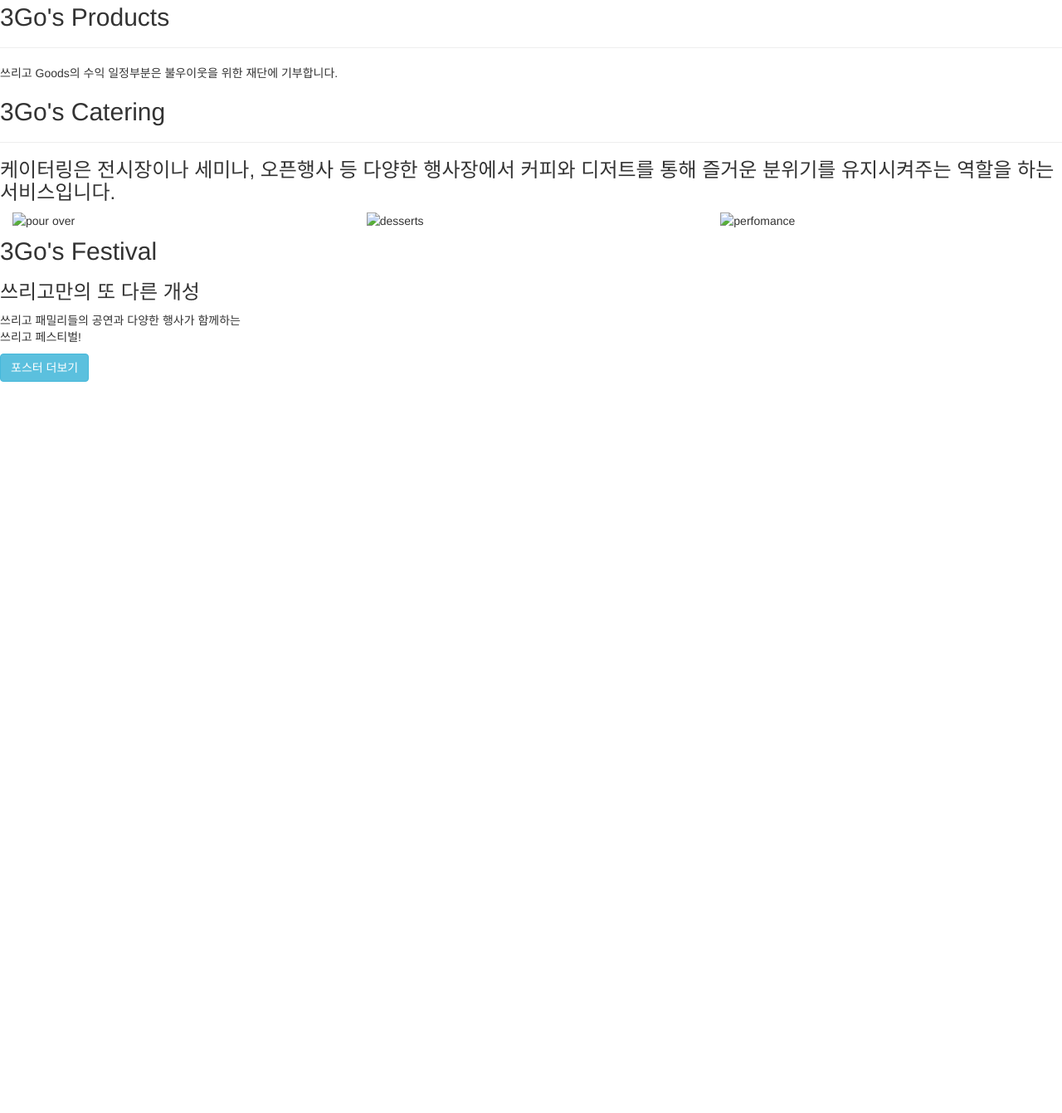
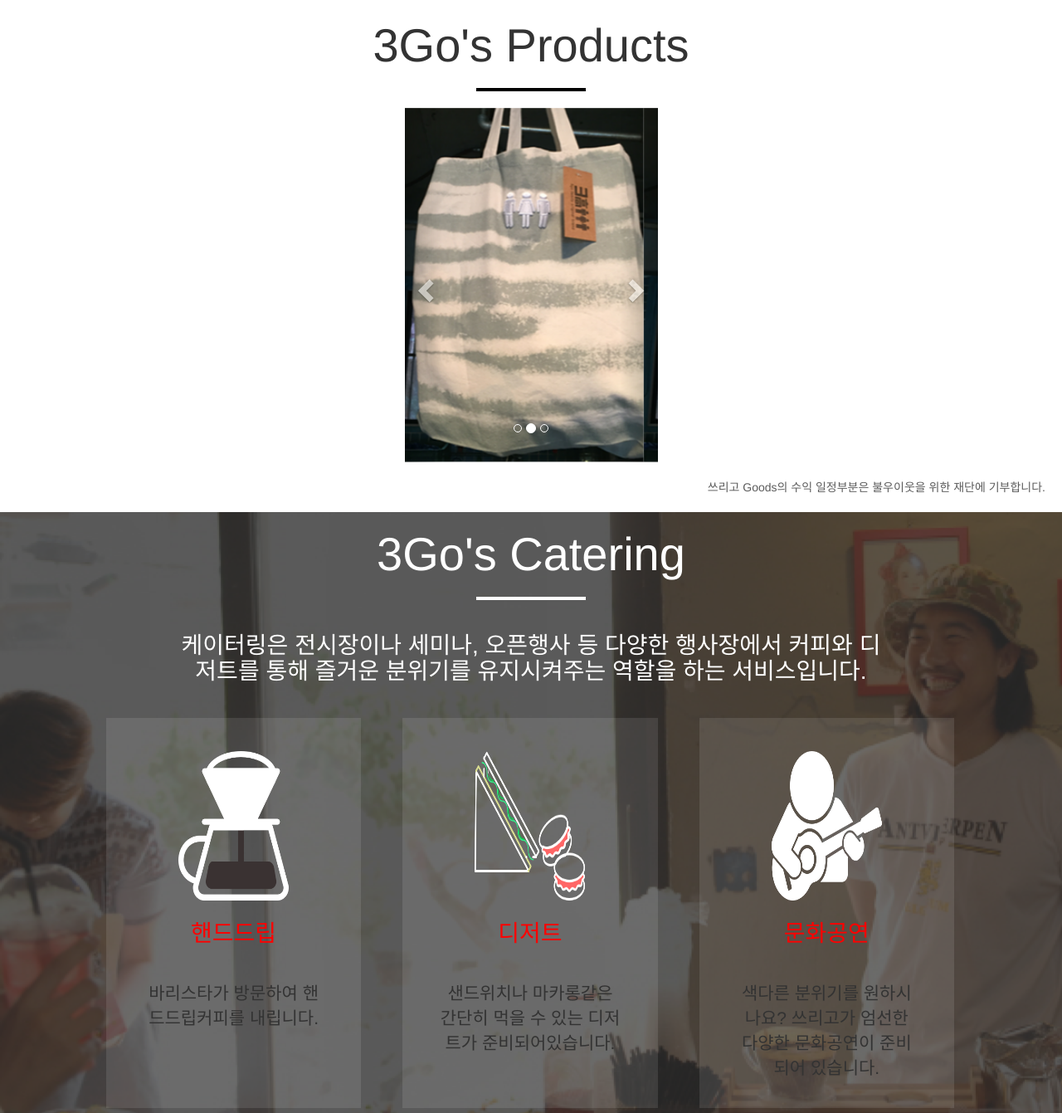
Before and after one commit to gilbc890/3go-cafe, a plain HTML site: page index.html in a window 1280 px wide. Shown: the part 2798-4139 px from the top of the page at 83% size. Before the commit the page ends 3298 px from the top, so only its background shows below. Drawn offline with nearby package versions, Linux system fonts and the light colour scheme.

Commit message:
April 6 18, finished catering

```diff
--- a/css/style.css
+++ b/css/style.css
@@ -185,3 +185,98 @@ header{
   padding:3%;
   text-align: center;
 }
+/* Products */
+.products_wrap>h1{
+  text-align: center;
+  font-size: 4em;
+  padding-top:20px;
+  font-weight:300;
+}
+.products_wrap>hr{
+  width:10%;
+  border:2px solid #000;
+}
+
+/* Carousel */
+.carousel{
+  width:50%;
+  margin:auto;
+}
+.item>img{
+  width:100%;
+}
+/* Products text */
+.info_text{
+  opacity:0.8;
+  margin:20px;
+  text-align: right;
+}
+
+/* Catering */
+.catering_wrap{
+  background: url("../img/catering-background.png");
+  padding-bottom: 40px;
+}
+.catering_wrap>h1{
+  text-align: center;
+  font-size: 4em;
+  padding-top:20px;
+  font-weight:300;
+  color: #fff;
+}
+.catering_wrap>hr{
+  width:10%;
+  border:2px solid #fff;
+}
+.catering_wrap>h3{
+  width:70%;
+  text-align: center;
+  color: #fff;
+  margin:auto;
+  font-size: 2em;
+  font-weight:400;
+  padding:20px;
+}
+/* Symbol */
+.catering_symbol{
+  width:80%;
+  margin:20px auto;
+}
+.catering_symbol .pour-over{
+  width:30%;
+  height:470px;
+  background-color:rgba(255, 255, 255, 0.1);
+}
+.catering_symbol .desserts{
+  width:30%;
+  height:470px;
+  background-color:rgba(255, 255, 255, 0.1);
+  margin:0 4.9%;
+}
+.catering_symbol .perfomance{
+  width:30%;
+
+  height:470px;
+  background-color:rgba(255, 255, 255, 0.1);
+}
+.symbol_img{
+  width:60%;
+  height:180px;
+  margin:20px auto;
+  text-align: center;
+}
+.symbol_img>img{
+  width:80%;
+}
+/* Symbol Text */
+.symbol_title{
+  font-size: 2em;
+  text-align: center;
+  color:red;
+  margin-top: 40px;
+}
+.symbol_text{
+  font-size: 1.5em;
+  text-align: center;
+  padding:10%;
+}
--- a/index.html
+++ b/index.html
@@ -145,36 +145,72 @@
     </article>
     <article class="products">
       <div class="products_wrap">
-        <h2>3Go's Products</h2>
+        <h1>3Go's Products</h1>
         <hr>
-        <!-- slider -->
+        <!-- Carousel -->
+        <div class="carousel row">
+          <div class="carousel_wrap col-sm-12">
+            <div id="myCarousel" class="carousel slide" data-ride="carousel">
+              <ol class="carousel-indicators">
+                <li data-target="#myCarousel" data-slide-to="0" class="active"></li>
+                <li data-target="#myCarousel" data-slide-to="1"></li>
+                <li data-target="#myCarousel" data-slide-to="2"></li>
+              </ol>
+              <div class="carousel-inner">
+                <div class="active item">
+                  <img src="img/sample-photo.png" alt="products">
+                </div>
+                <div class="item">
+                  <img src="img/sample-photo.png" alt="products">
+                </div>
+                <div class="item">
+                  <img src="img/sample-photo.png" alt="products">
+                </div>
+                <a class="left carousel-control" href="#myCarousel" data-slide="prev">
+                  <span class="glyphicon glyphicon-chevron-left"></span>
+                  <span class="sr-only">Previous</span>
+                </a>
+                <a class="right carousel-control" href="#myCarousel" data-slide="next">
+                  <span class="glyphicon glyphicon-chevron-right"></span>
+                  <span class="sr-only">Next</span>
+                </a>
+              </div>
+            </div>
+          </div>
+        </div>
         <!--  -->
-        <p class="caption">쓰리고 Goods의 수익 일정부분은 불우이웃을 위한 재단에 기부합니다.</p>
+        <p class="info_text">쓰리고 Goods의 수익 일정부분은 불우이웃을 위한 재단에 기부합니다.</p>
       </div>
     </article>
     <article class="catering">
       <div class="catering_wrap">
-        <h2>3Go's Catering</h2>
+        <h1>3Go's Catering</h1>
         <hr>
         <h3>
           케이터링은 전시장이나 세미나, 오픈행사 등 다양한 행사장에서 커피와 디저트를 통해
           즐거운 분위기를 유지시켜주는 역할을 하는 서비스입니다.
         </h3>
-        <div class="catering_symbol">
-          <div class="col-sm-4">
-            <img src="#" alt="pour over" class="symbol_img">
-            <p class="symbol_title"></p>
-            <p class="symbol_text"></p>
+        <div class="catering_symbol row">
+          <div class="pour-over col-sm-4">
+            <div class="symbol_img">
+              <img src="img/catering-symbol.png" alt="pour over" class="symbol_img">
+            </div>
+            <p class="symbol_title">핸드드립</p>
+            <p class="symbol_text">바리스타가 방문하여 핸드드립커피를 내립니다.</p>
           </div>
-          <div class="col-sm-4">
-            <img src="#" alt="desserts" class="symbol_img">
-            <p class="symbol_title"></p>
-            <p class="symbol_text"></p>
+          <div class="desserts col-sm-4">
+            <div class="symbol_img">
+              <img src="img/catering-symbol2.png" alt="desserts" class="symbol_img">
+            </div>
+            <p class="symbol_title">디저트</p>
+            <p class="symbol_text">샌드위치나 마카롱같은 간단히 먹을 수 있는 디저트가 준비되어있습니다.</p>
           </div>
-          <div class="col-sm-4">
-            <img src="#" alt="perfomance" class="symbol_img">
-            <p class="symbol_title"></p>
-            <p class="symbol_text"></p>
+          <div class="perfomance col-sm-4">
+            <div class="symbol_img">
+              <img src="img/catering-symbol3.png" alt="perfomance" class="symbol_img">
+            </div>
+            <p class="symbol_title">문화공연</p>
+            <p class="symbol_text">색다른 분위기를 원하시나요? 쓰리고가 엄선한 다양한 문화공연이 준비되어 있습니다.</p>
           </div>
         </div>
       </div>
--- a/js/main.js
+++ b/js/main.js
@@ -0,0 +1,3 @@
+$(document).ready(function(){
+
+})
```
Also changed, not shown: img/catering-background.png (added), img/catering-symbol.png (added), img/catering-symbol2.png (added), img/catering-symbol3.png (added), img/sample-photo.png (added).
